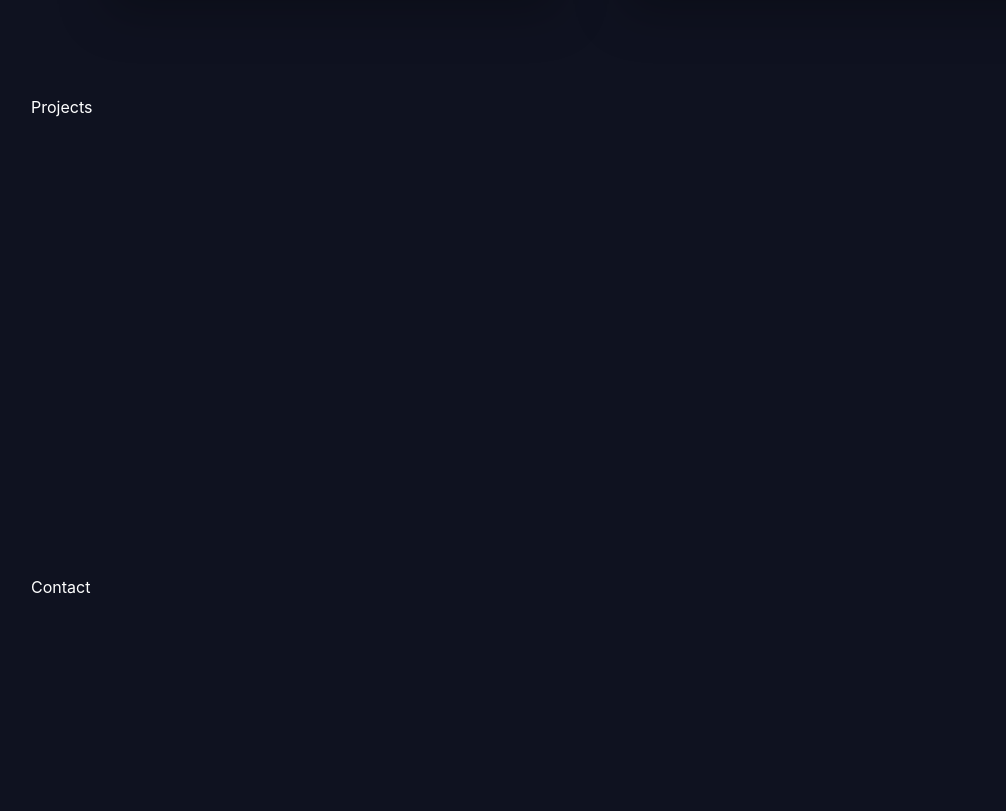
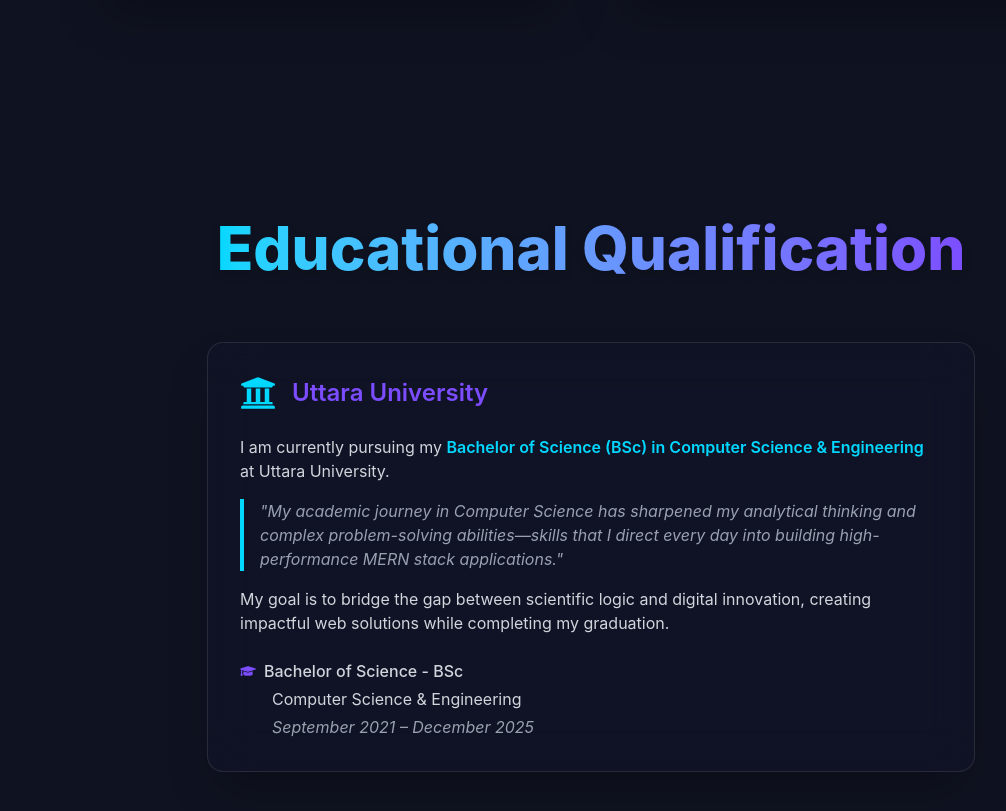
Before and after one commit to abd-005/abd-al-ahad, a React (Vite) app: page / in a window 1280 px wide. Shown: the part 2687-3498 px from the top of the page, without its empty margins (49-1055 px from the left). Built offline with nearby package versions, Linux system fonts and the light colour scheme.

Commit message:
Education Section Added

```diff
--- a/src/App.jsx
+++ b/src/App.jsx
@@ -4,6 +4,7 @@
 import About from "./components/About/About.jsx";
 import Footer from "./components/layout/Footer.jsx";
 import Skills from "./components/skills/Skills.jsx";
+import Education from "./components/education/Education.jsx";
 
 export default function App() {
   return (
@@ -13,6 +14,7 @@
         <Home/>
         <About/>
         <Skills/>
+        <Education/>
         <section id="projects" className="min-h-[60vh] text-white">Projects</section>
         <section id="contact" className="min-h-[60vh] text-white">Contact</section>
       </main>
--- /dev/null
+++ b/src/components/education/Education.jsx
@@ -0,0 +1,78 @@
+import React from "react";
+import { motion } from "framer-motion";
+import { FaUniversity, FaGraduationCap } from "react-icons/fa";
+
+const Education = () => {
+  return (
+    <section
+      id="education"
+      className="relative min-h-screen flex flex-col items-center justify-center px-6 md:px-16 py-24 bg-base-100 overflow-hidden"
+    >
+      {/* Background holographic blobs */}
+      <div className="absolute inset-0 -z-10">
+        <div className="absolute top-1/4 left-1/4 w-96 h-96 bg-gradient-to-r from-primary to-secondary rounded-full blur-3xl animate-pulse"></div>
+        <div className="absolute bottom-1/4 right-1/4 w-[28rem] h-[28rem] bg-gradient-to-r from-secondary to-primary rounded-full blur-3xl animate-pulse"></div>
+      </div>
+
+      {/* Title */}
+      <motion.h2
+        initial={{ opacity: 0, y: -20 }}
+        animate={{ opacity: 1, y: 0 }}
+        transition={{ duration: 0.6 }}
+        className="text-5xl md:text-6xl font-extrabold bg-clip-text text-transparent bg-gradient-to-r from-primary to-secondary drop-shadow-lg mb-16"
+      >
+        Educational Qualification
+      </motion.h2>
+
+      {/* Education Card */}
+      <motion.div
+        initial={{ opacity: 0, y: 40 }}
+        animate={{ opacity: 1, y: 0 }}
+        transition={{ duration: 0.8 }}
+        whileHover={{ rotateY: 8, rotateX: 4, scale: 1.05 }}
+        className="group relative card bg-base-200/30 backdrop-blur-xl border border-white/10 shadow-2xl
+                   rounded-2xl p-8 max-w-3xl transition-all duration-300 hover:border-secondary"
+      >
+        {/* Glow border */}
+        <div className="absolute inset-0 rounded-2xl border-2 border-transparent group-hover:border-primary/60 transition-all duration-300"></div>
+
+        <div className="flex items-center gap-4 mb-6">
+          <FaUniversity className="text-primary text-4xl" />
+          <h3 className="text-2xl font-semibold text-secondary group-hover:text-primary transition-colors">
+            Uttara University
+          </h3>
+        </div>
+
+        <div className="space-y-4 text-gray-300 group-hover:text-white transition-colors">
+          <p>
+            I am currently pursuing my{" "}
+            <span className="text-primary font-semibold">
+              Bachelor of Science (BSc) in Computer Science & Engineering
+            </span>{" "}
+            at Uttara University.
+          </p>
+
+          <blockquote className="italic text-gray-400 border-l-4 border-primary pl-4">
+            "My academic journey in Computer Science has sharpened my analytical thinking and complex problem-solving abilities—skills that I direct every day into building high-performance MERN stack applications."
+          </blockquote>
+
+          <p>
+            My goal is to bridge the gap between scientific logic and digital innovation,
+            creating impactful web solutions while completing my graduation.
+          </p>
+
+          <div className="mt-6 space-y-1">
+            <p className="flex items-center gap-2">
+              <FaGraduationCap className="text-secondary" />
+              <span className="font-medium">Bachelor of Science - BSc</span>
+            </p>
+            <p className="ml-8 text-gray-300">Computer Science & Engineering</p>
+            <p className="ml-8 italic text-gray-400">September 2021 – December 2025</p>
+          </div>
+        </div>
+      </motion.div>
+    </section>
+  );
+};
+
+export default Education;
```
